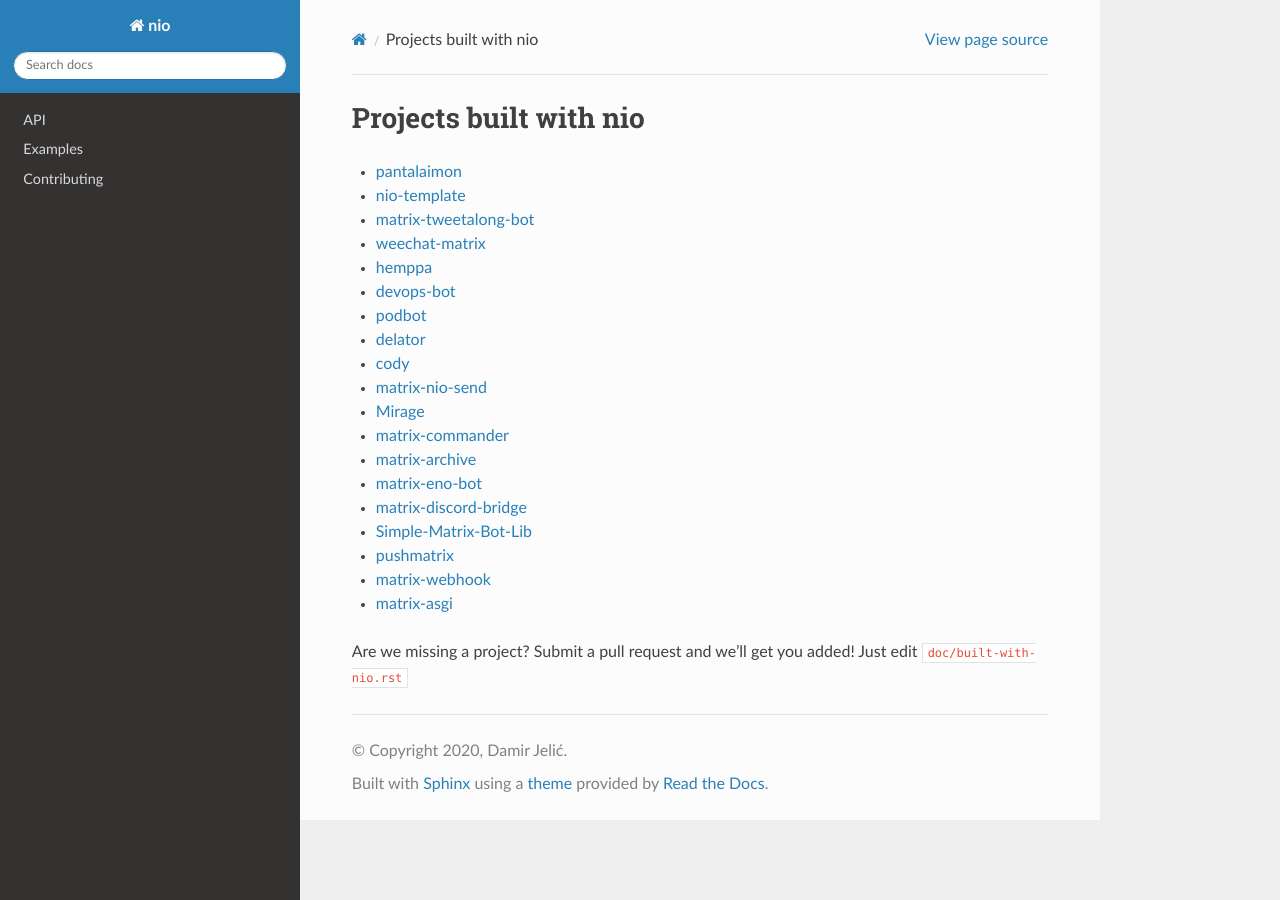
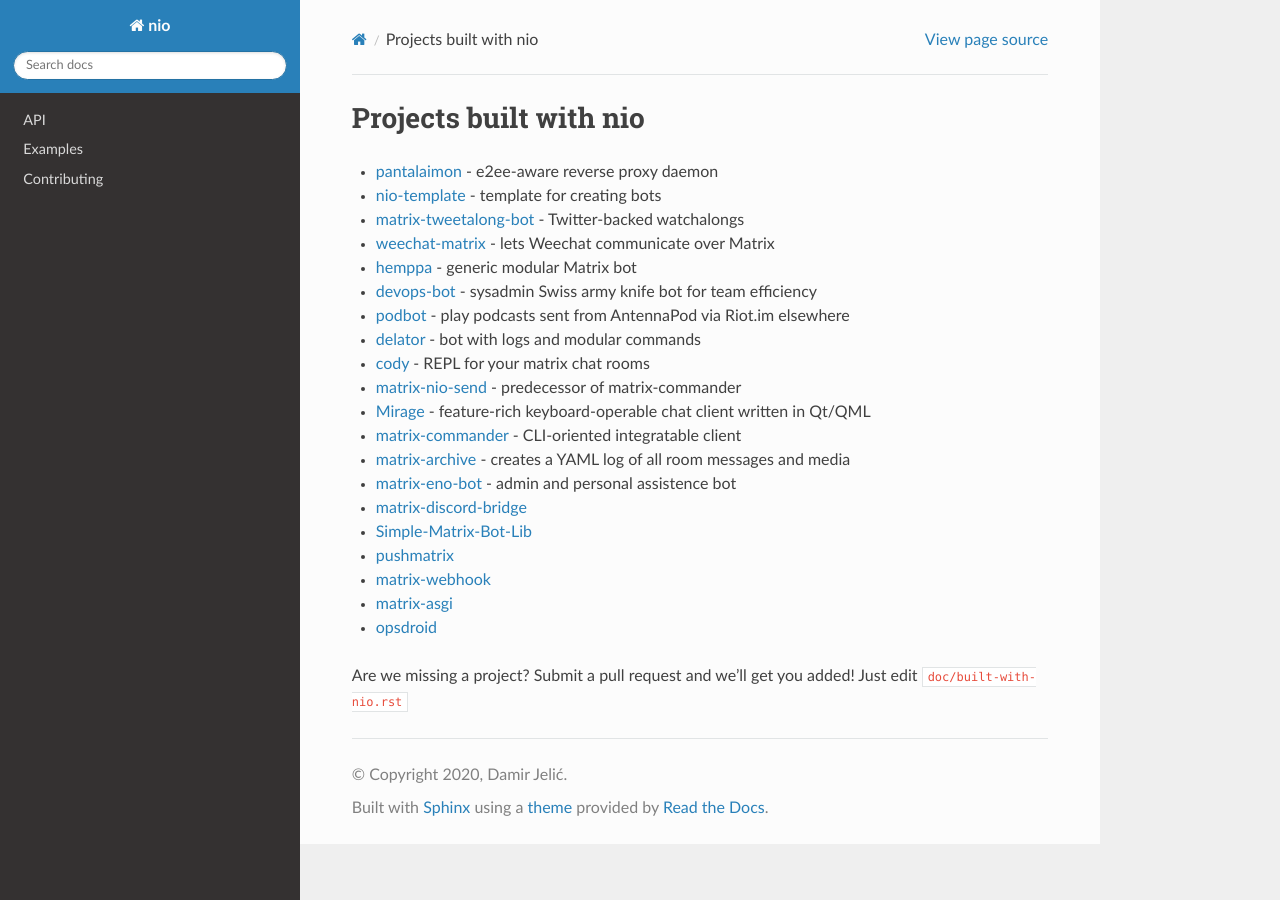
Before and after one commit to matrix-nio/matrix-nio, a Sphinx documentation site: the page built from doc/built-with-nio.rst, in a window 1280 px wide. Built offline with Sphinx 7.4.7 and the Read the Docs theme 2.0.0, drawn with Linux system fonts in a browser that asks for light colours.

Commit message:
Add content to built-with-nio
I spent a little time this morning looking at projects. I found opsdroid, and have added it. It's also helpful to have descriptions when doing this, so I added some descriptions.

```diff
--- a/doc/built-with-nio.rst
+++ b/doc/built-with-nio.rst
@@ -1,24 +1,25 @@
 Projects built with nio
 -----------------------
 
-- `pantalaimon <https://github.com/matrix-org/pantalaimon>`_
-- `nio-template <https://github.com/anoadragon453/nio-template>`_
-- `matrix-tweetalong-bot <https://github.com/babolivier/matrix-tweetalong-bot>`_
-- `weechat-matrix <https://github.com/poljar/weechat-matrix>`_
-- `hemppa <https://github.com/vranki/hemppa>`_
-- `devops-bot <https://github.com/rdagnelie/devops-bot>`_
-- `podbot <https://github.com/interfect/podbot>`_
-- `delator <https://github.com/nogaems/delator>`_
-- `cody <https://gitlab.com/carlbordum/matrix-cody>`_
-- `matrix-nio-send <https://github.com/8go/matrix-nio-send>`_
-- `Mirage <https://github.com/mirukana/mirage/>`_
-- `matrix-commander <https://github.com/8go/matrix-commander>`_
-- `matrix-archive <https://github.com/russelldavies/matrix-archive>`_
-- `matrix-eno-bot <https://github.com/8go/matrix-eno-bot>`_
+- `pantalaimon <https://github.com/matrix-org/pantalaimon>`_ - e2ee-aware reverse proxy daemon
+- `nio-template <https://github.com/anoadragon453/nio-template>`_ - template for creating bots
+- `matrix-tweetalong-bot <https://github.com/babolivier/matrix-tweetalong-bot>`_ - Twitter-backed watchalongs
+- `weechat-matrix <https://github.com/poljar/weechat-matrix>`_ - lets Weechat communicate over Matrix
+- `hemppa <https://github.com/vranki/hemppa>`_ - generic modular Matrix bot
+- `devops-bot <https://github.com/rdagnelie/devops-bot>`_ - sysadmin Swiss army knife bot for team efficiency
+- `podbot <https://github.com/interfect/podbot>`_ - play podcasts sent from AntennaPod via Riot.im elsewhere
+- `delator <https://github.com/nogaems/delator>`_ - bot with logs and modular commands
+- `cody <https://gitlab.com/carlbordum/matrix-cody>`_ - REPL for your matrix chat rooms
+- `matrix-nio-send <https://github.com/8go/matrix-nio-send>`_ - predecessor of matrix-commander
+- `Mirage <https://github.com/mirukana/mirage/>`_ - feature-rich keyboard-operable chat client written in Qt/QML
+- `matrix-commander <https://github.com/8go/matrix-commander>`_ - CLI-oriented integratable client
+- `matrix-archive <https://github.com/russelldavies/matrix-archive>`_ - creates a YAML log of all room messages and media
+- `matrix-eno-bot <https://github.com/8go/matrix-eno-bot>`_ - admin and personal assistence bot
 - `matrix-discord-bridge <https://github.com/git-bruh/matrix-discord-bridge>`_
 - `Simple-Matrix-Bot-Lib <https://github.com/KrazyKirby99999/simple-matrix-bot-lib>`_
 - `pushmatrix <https://github.com/bonukai/pushmatrix>`_
 - `matrix-webhook <https://github.com/nim65s/matrix-webhook>`_
 - `matrix-asgi <https://github.com/nim65s/matrix-asgi>`_
+- `opsdroid <https://github.com/opsdroid/opsdroid>`_
 
 Are we missing a project? Submit a pull request and we'll get you added! Just edit ``doc/built-with-nio.rst``
```
